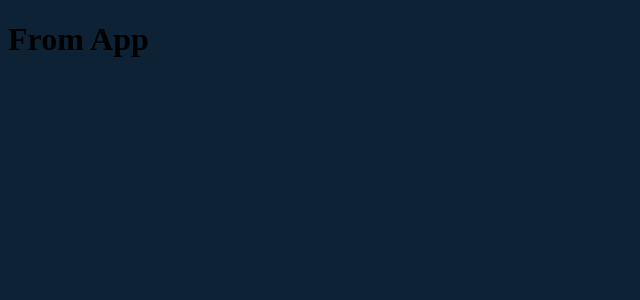
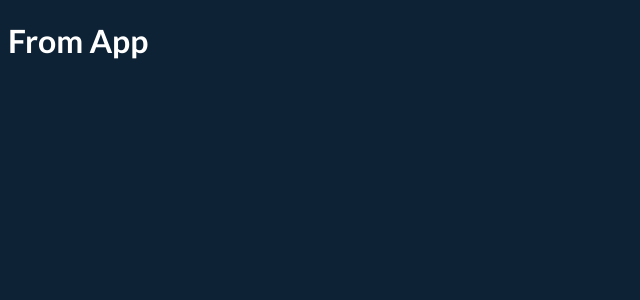
Before and after one commit to manuelduarte077/learning-dev-mobile, a React (Vite) app in the folder criptos-react/: page / in a window 1280 px wide. Shown: the top 300 px of the page, without its empty margins (0-640 px from the left). Built offline with nearby package versions, Linux system fonts and the light colour scheme.

Commit message:
feat: add styled components

```diff
--- a/criptos-react/package.json
+++ b/criptos-react/package.json
@@ -9,6 +9,8 @@
         "preview": "vite preview"
     },
     "dependencies": {
+        "@emotion/react": "^11.10.0",
+        "@emotion/styled": "^11.10.0",
         "react": "^18.2.0",
         "react-dom": "^18.2.0"
     },
--- a/criptos-react/src/App.jsx
+++ b/criptos-react/src/App.jsx
@@ -1,11 +1,14 @@
-import { useState } from 'react'
+import React from 'react'
+import styled from '@emotion/styled'
 
+// Definir styled components
+const Heading = styled.h1`
+    font-family: 'Lato', sans-serif;
+    color: #fff;
+`
 
 function App() {
-
-  return (
-    <h1>From App</h1>
-  )
+    return <Heading>From App</Heading>
 }
 
 export default App
```
Also changed, not shown: 2 other files (tests, documents, lock files or other folders).
